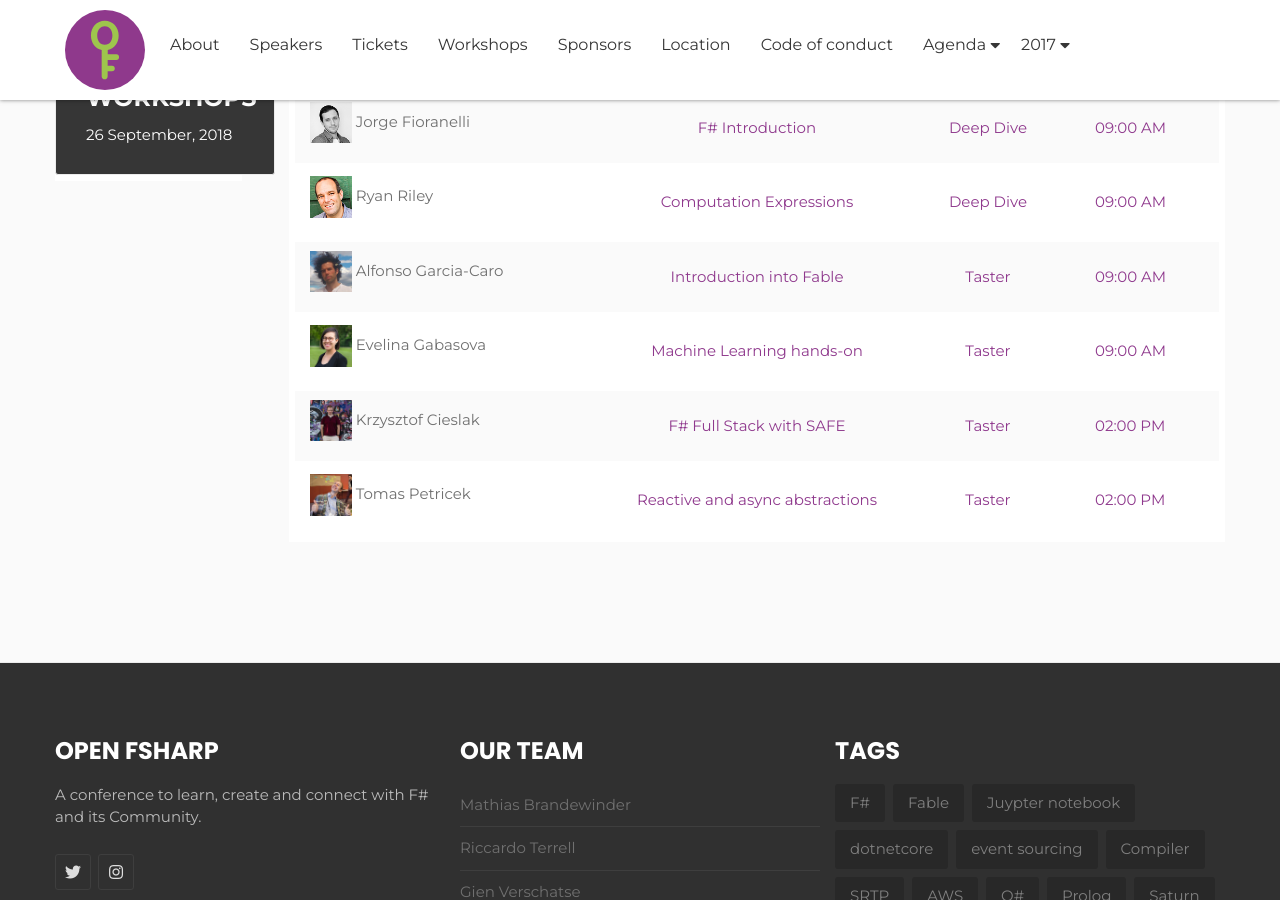
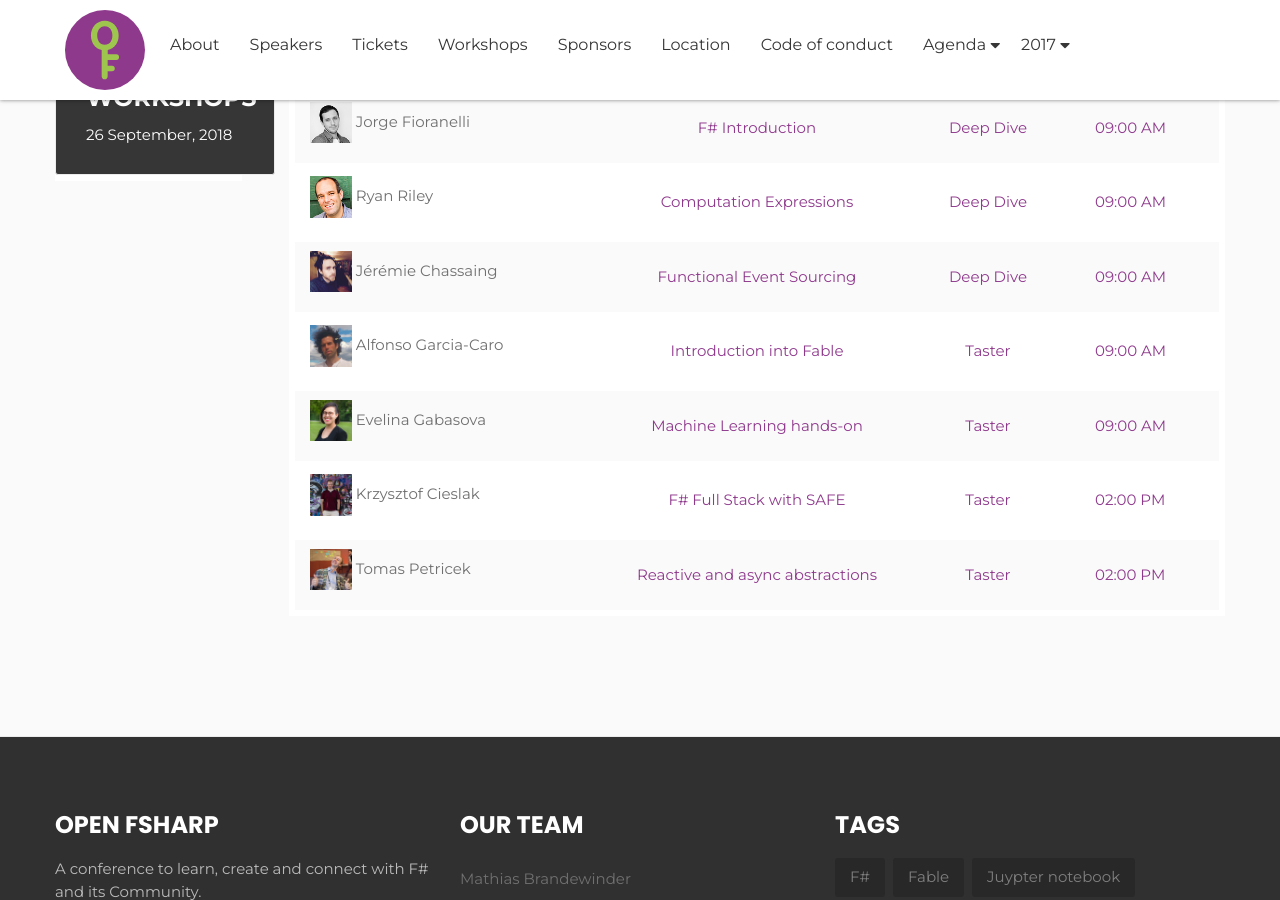
Before and after one commit to open-fsharp/open-fsharp.github.io, a Jekyll site: the page built from agenda/workshop.md, in a window 1280 px wide and 900 px high, scrolled down 1071 px. Built offline with Jekyll 4.4.1, drawn with Linux system fonts in a browser that asks for light colours; nearby versions of some CDN libraries; comment, search, counter and statistics services are not loaded.

Commit message:
add workshop Jeremie chassaing

```diff
--- a/agenda/workshop.md
+++ b/agenda/workshop.md
@@ -176,6 +176,29 @@
                                 <div class="schedule-item">
                                     <div class="col-xs-4 col-sm-4 col-md-4">
                                         <div class="item-inner event-schedule-speaker">
+                                            <img src="{{ site.baseurl }}public/assets/speakers/2018/jeremie-chassaing.jpg" alt="Jeremie Chassaing" />
+                                            <a href="https://twitter.com/thinkb4coding" target="_blank">Jérémie Chassaing</a>
+                                        </div>
+                                    </div><!-- /.col-md-3 -->
+                                    <div class="col-xs-4 col-sm-4 col-md-4">
+                                        <div class="item-inner event-session">
+                                            <span>Functional Event Sourcing</span>
+                                        </div>
+                                    </div><!-- /.col-xs-4 col-sm-4 col-md-4 -->
+                                    <div class="col-xs-2 col-sm-2 col-md-2">
+                                        <div class="item-inner event-session">
+                                            <span>Deep Dive</span>
+                                        </div>
+                                    </div><!-- /.col-xs-4 col-sm-4 col-md-4 -->
+                                    <div class="col-xs-2 col-sm-2 col-md-2">
+                                        <div class="item-inner event-time">
+                                            <span>09:00 AM</span>
+                                        </div>
+                                    </div><!-- /.col-xs-2 col-sm-2 col-md-2 -->
+                                </div><!-- /.schedule-item -->
+                                <div class="schedule-item">
+                                    <div class="col-xs-4 col-sm-4 col-md-4">
+                                        <div class="item-inner event-schedule-speaker">
                                             <img src="{{ site.baseurl }}public/assets/speakers/2018/alfonso-garcia-caro.jpg" alt="Alfonso Garcia-Caro" />
                                             <a href="https://twitter.com/alfonsogcnunez" target="_blank">Alfonso Garcia-Caro</a>
                                         </div>
```
